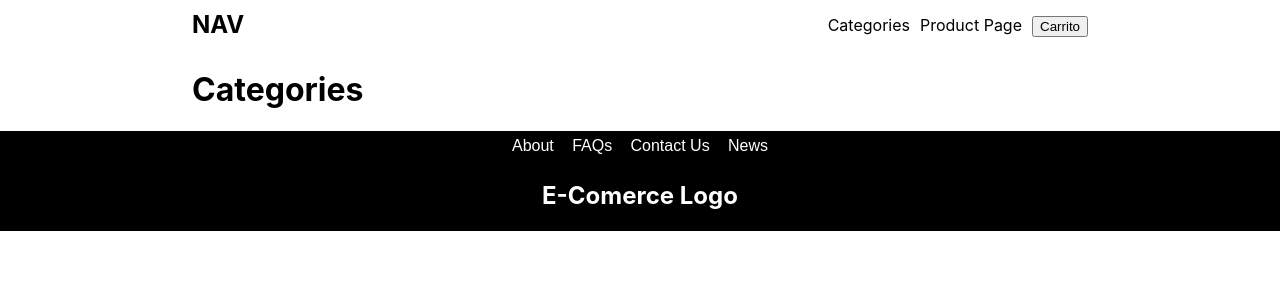
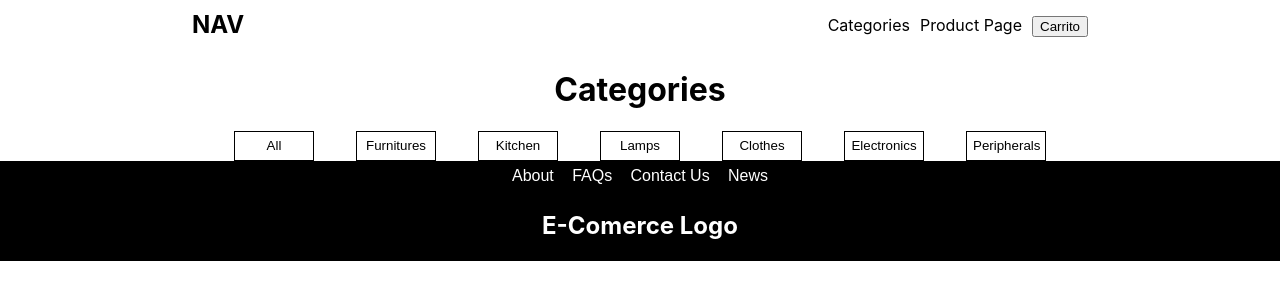
Before and after one commit to Joable/e-commer-site, a React (Create React App) app: page /categories in a window 1280 px wide. Shown: the top 300 px of the page. Built offline with nearby package versions, Linux system fonts and the light colour scheme.

Commit message:
added buttons to 'Categories'

```diff
--- a/src/Components/Footer/Footer.module.css
+++ b/src/Components/Footer/Footer.module.css
@@ -4,7 +4,7 @@
     flex-direction: column;
     background-color: black;
     height: 100px;
-
+    margin-top: auto;
 }
 
 /* footerBody */
--- a/src/Pages/Categories/Categories.jsx
+++ b/src/Pages/Categories/Categories.jsx
@@ -1,6 +1,30 @@
+import styles from './Categories.module.css'
+
 function Categories() {
     return (
-        <h1>Categories</h1>
+        <>
+        <div className={styles.categoriesBody}>
+            <div className={styles.categoriesTitle}>
+                <h1>Categories</h1>
+            </div>
+
+            <div className={styles.categoriesButtons}>
+                <button>All</button>
+
+                <button>Furnitures</button>
+
+                <button>Kitchen</button>
+
+                <button>Lamps</button>
+
+                <button>Clothes</button>
+
+                <button>Electronics</button>
+
+                <button>Peripherals</button>
+            </div>
+        </div>
+        </>
     );
 }
 
--- a/src/Pages/Categories/Categories.module.css
+++ b/src/Pages/Categories/Categories.module.css
@@ -0,0 +1,28 @@
+/* categoriesBody */
+.categoriesBody{
+
+}
+
+/* categoriesTitle */
+.categoriesTitle{
+    display: flex;
+    justify-content: center;
+}
+
+/* categoriesButtons */
+.categoriesButtons{
+    display: flex;
+    justify-content: space-evenly;
+}
+
+.categoriesButtons button{
+    width: 80px;
+    height: 30px;
+    background-color: rgb(255, 255, 255);
+    border: 1px solid black;
+}
+
+.categoriesButtons button:hover{
+    cursor: pointer;
+    background-color: rgb(225, 225, 225);
+}
--- a/src/index.css
+++ b/src/index.css
@@ -1,13 +1,20 @@
 body {
+  display: flex;
+  flex-direction: column;
+  min-height: 100vh;
   margin: 0;
   font-family: -apple-system, BlinkMacSystemFont, 'Segoe UI', 'Roboto', 'Oxygen',
-    'Ubuntu', 'Cantarell', 'Fira Sans', 'Droid Sans', 'Helvetica Neue',
-    sans-serif;
+  'Ubuntu', 'Cantarell', 'Fira Sans', 'Droid Sans', 'Helvetica Neue',
+  sans-serif;
   -webkit-font-smoothing: antialiased;
   -moz-osx-font-smoothing: grayscale;
 }
 
 code {
   font-family: source-code-pro, Menlo, Monaco, Consolas, 'Courier New',
-    monospace;
+  monospace;
 }
+
+#root{
+  height: 100%;
+}
```
